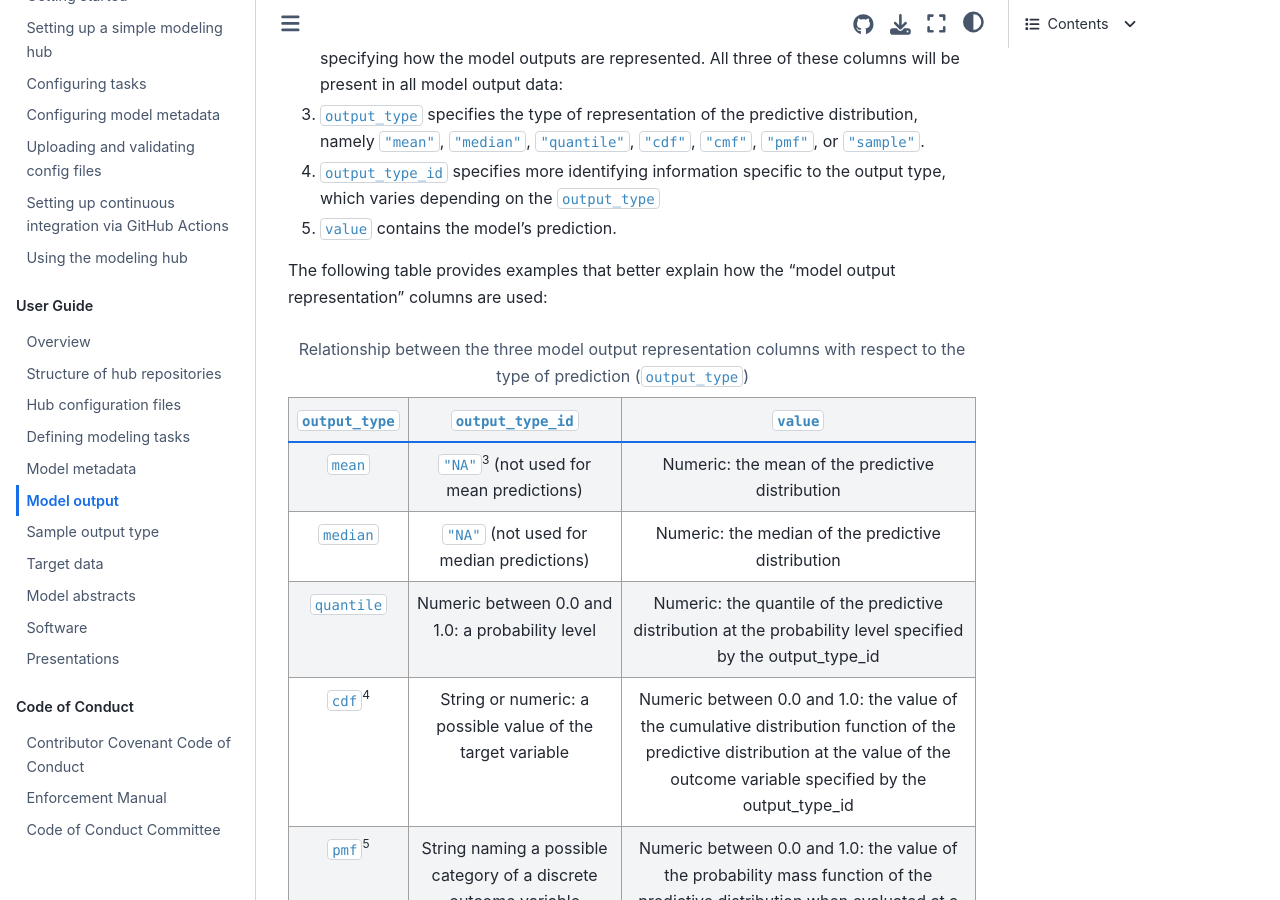
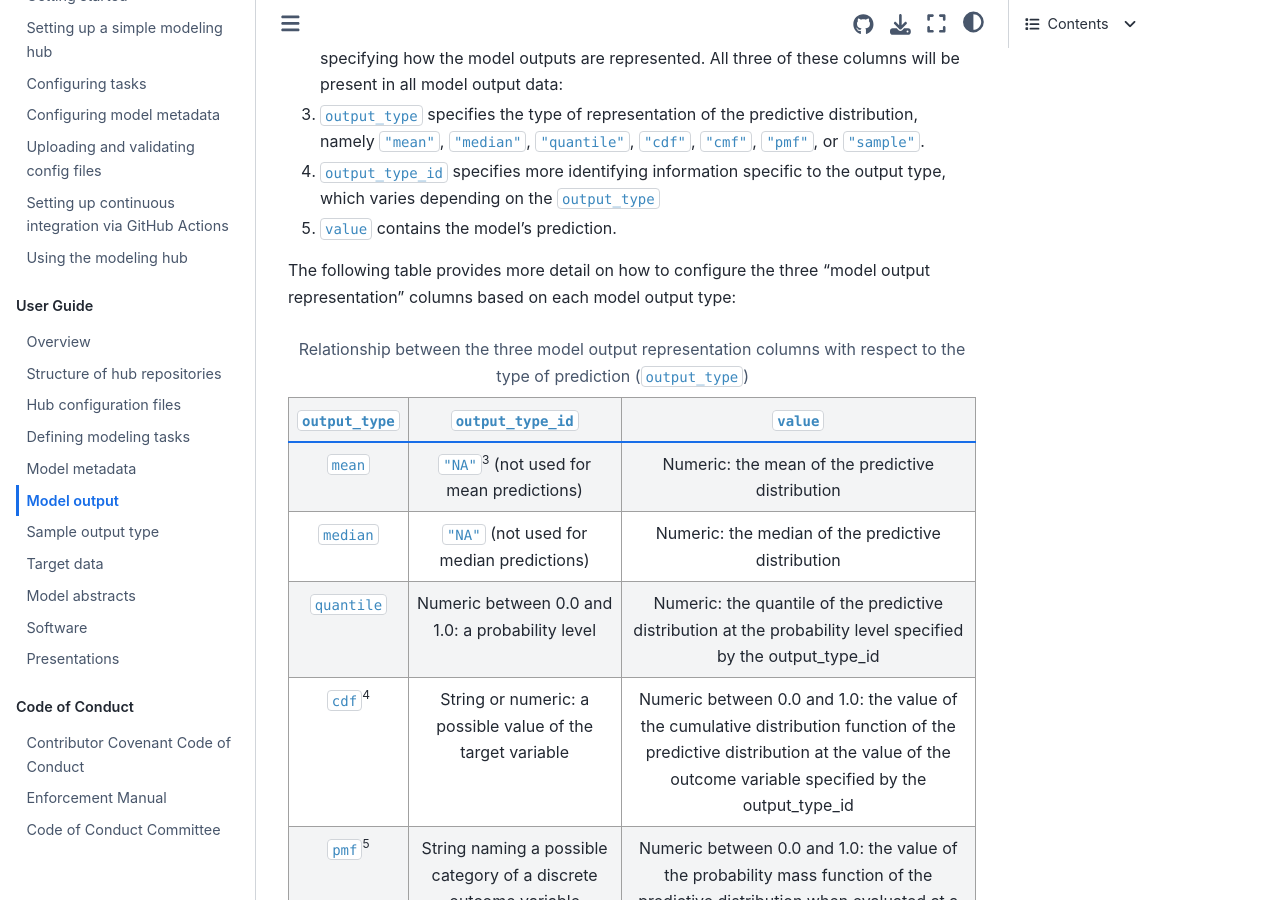
Before and after one commit to hubverse-org/hubDocs, a Sphinx documentation site: the page built from docs/source/user-guide/model-output.md, in a window 1280 px wide and 900 px high, scrolled down 2943 px. Built offline with Sphinx 7.4.7 and the Sphinx Book theme 1.1.4, drawn with Linux system fonts in a browser that asks for light colours; comment, search, counter and statistics services are not loaded.

Commit message:
Update docs/source/user-guide/model-output.md

```diff
--- a/docs/source/user-guide/model-output.md
+++ b/docs/source/user-guide/model-output.md
@@ -99,7 +99,7 @@ More detail about each of these column groups is given in the following points:
   3. `value` contains the model’s prediction.
 
 
-The following table provides examples that better explain how the "model output representation" columns are used:
+The following table provides more detail on how to configure the three "model output representation" columns based on each model output type:
 
 (output-type-table)=
 :::{table} Relationship between the three model output representation columns with respect to the type of prediction (`output_type`)
```
